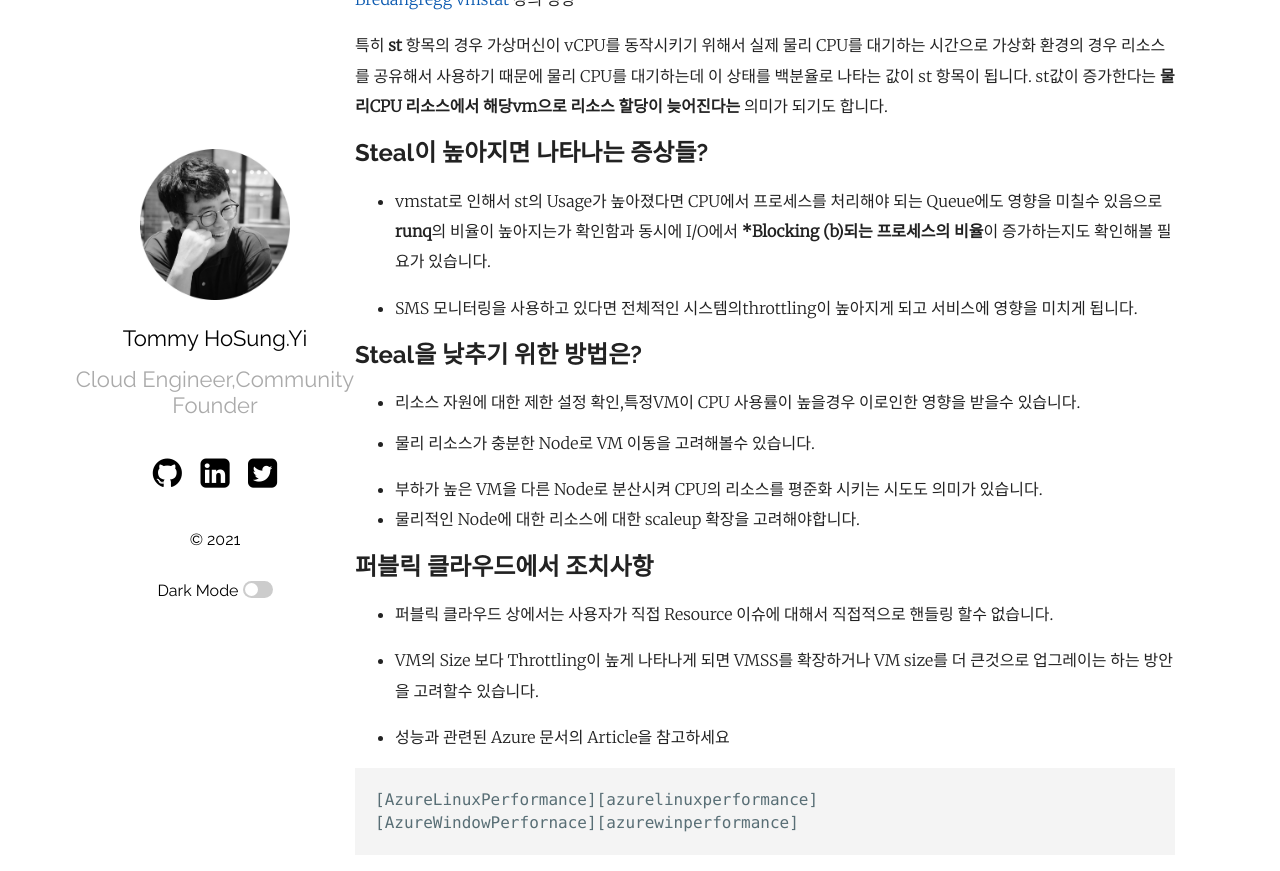
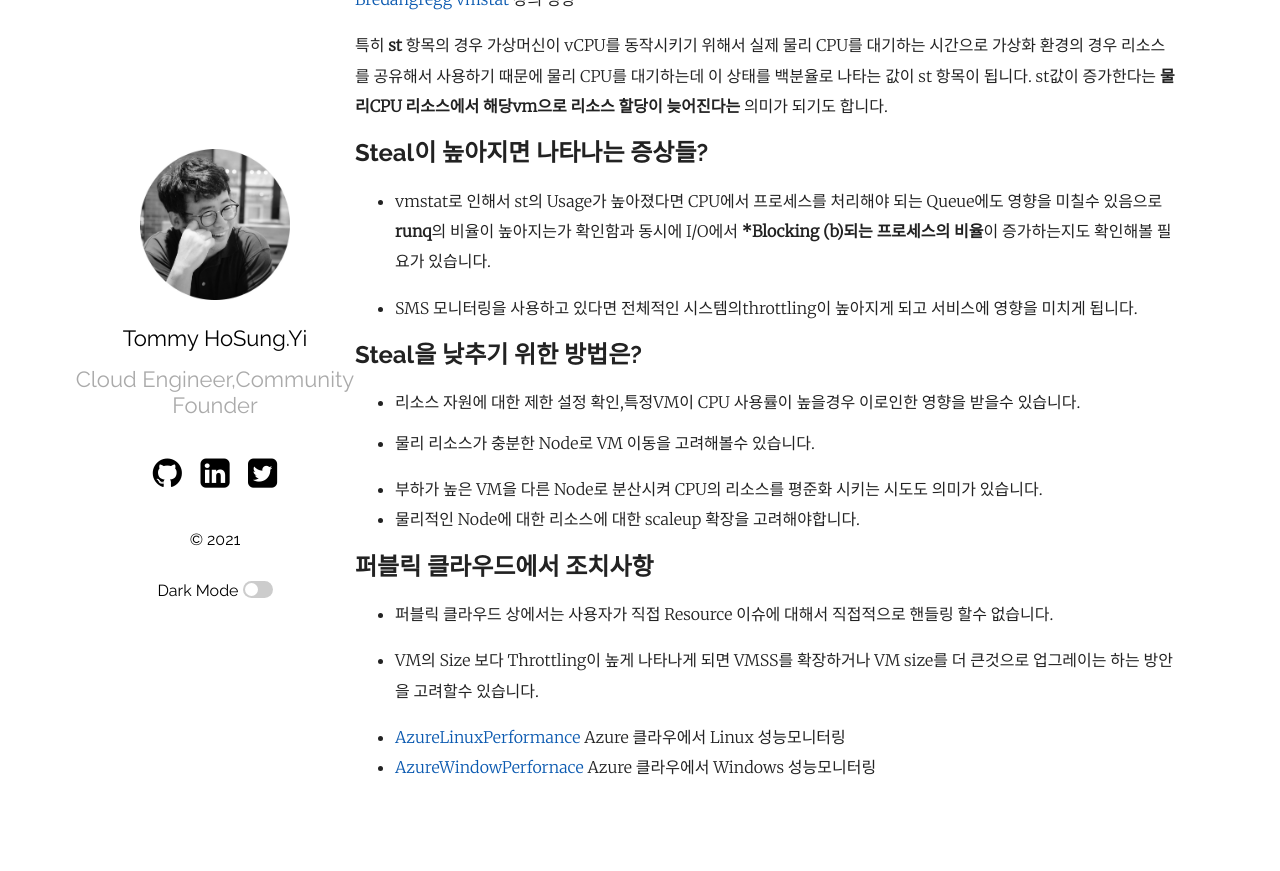
Before and after one commit to hslee77/hslee77.github.io, a Jekyll site: the page built from _posts/2021-05-07-vmstate-command.md, in a window 1280 px wide and 900 px high, scrolled down 1872 px. Shown: the top 871 px of the window. Built offline with Jekyll 4.4.1, drawn with Linux system fonts in a browser that asks for light colours; after the commit the page ends 2700 px from its top, so only the background shows below that.

Commit message:
Linux vmstat command

````diff
--- a/_posts/2021-05-07-vmstate-command.md
+++ b/_posts/2021-05-07-vmstate-command.md
@@ -83,15 +83,8 @@ Procs
 
 - VM의 Size 보다 Throttling이 높게 나타나게 되면 VMSS를 확장하거나 VM size를 더 큰것으로 업그레이는 하는 방안을 고려할수 있습니다.
 
-- 성능과 관련된 Azure 문서의 Article을 참고하세요
-
-```
-[AzureLinuxPerformance][azurelinuxperformance]
-[AzureWindowPerfornace][azurewinperformance]
-```
-
-
-
+- [AzureLinuxPerformance][azurelinuxperformance] Azure 클라우에서 Linux 성능모니터링
+- [AzureWindowPerfornace][azurewinperformance] Azure 클라우에서 Windows 성능모니터링
 
 
 [linuxperformance]: http://www.brendangregg.com/Perf/linux_observability_tools.png
````
